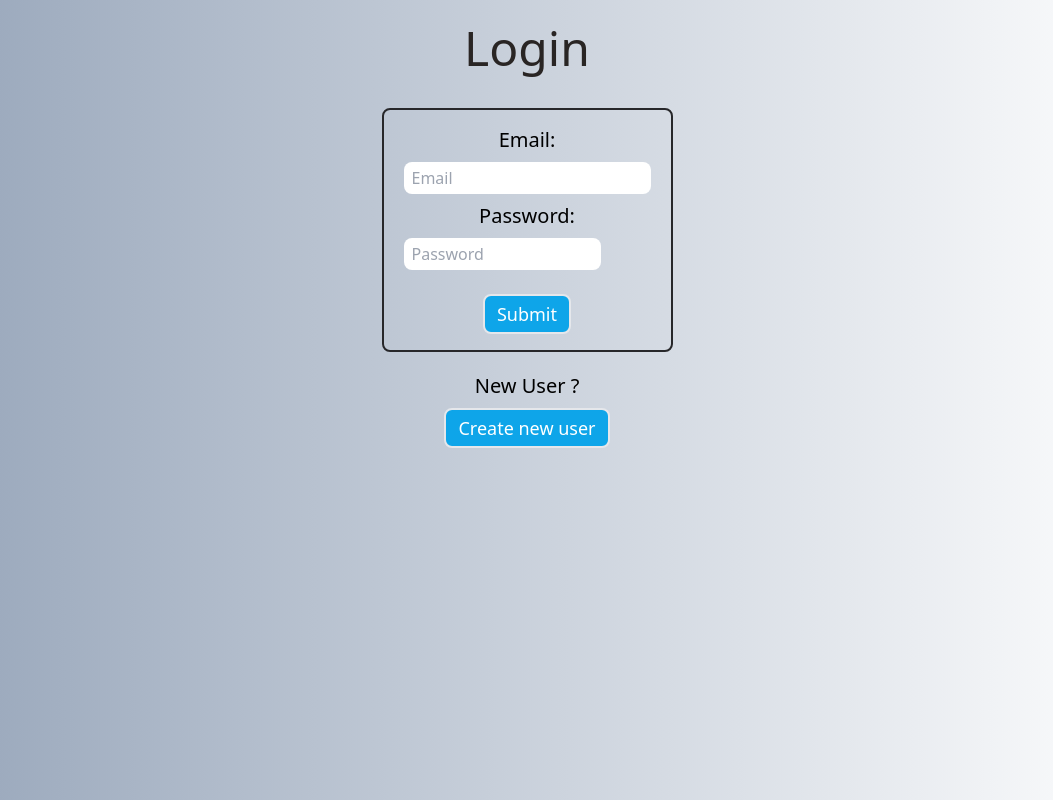
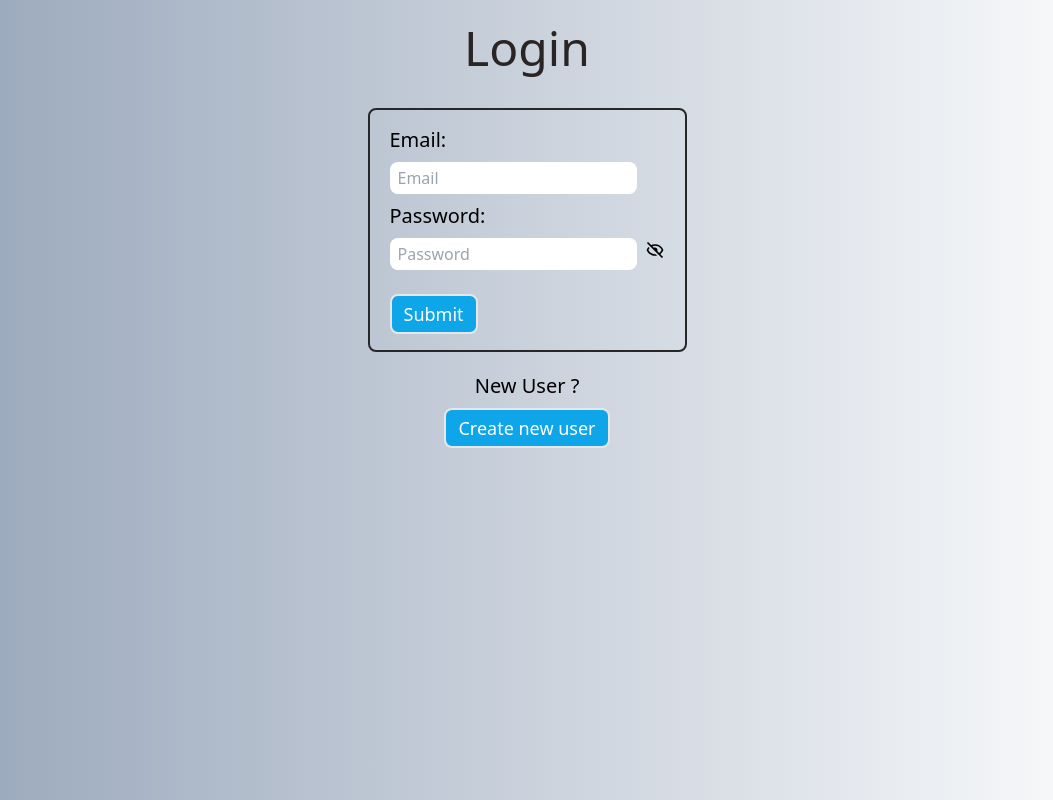
Before and after one commit to rkaufusi/notesFrontend, a React (Create React App) app: page / in a window 1280 px wide. Shown: the whole page, without its empty margins (113-1166 px from the left). Built offline with nearby package versions, Linux system fonts and the light colour scheme.

Commit message:
toggle show hide password

```diff
--- a/src/pages/login.js
+++ b/src/pages/login.js
@@ -43,8 +43,8 @@ const Login = () => {
     <div className="flex flex-col items-center bg-gradient-to-r from-slate-400 h-screen">
       <h3 className="text-stone-800 text-5xl m-3 p-3">Login</h3>
       <div className="border-zinc-800 border-2 rounded-lg m-3">
-        <form className="flex flex-col items-center py-2 px-5">
-          <label className="text-xl p-2">Email:</label>
+        <form className="flex flex-col items-start py-2 px-5">
+          <label className="text-xl py-2">Email:</label>
           <input
             className="py-1 px-2 rounded-lg focus:border-blue-600"
             onChange={(event) =>
@@ -52,18 +52,19 @@ const Login = () => {
             }
             placeholder="Email"
           />
-          <label className="text-xl p-2">Password:</label>
+          <label className="text-xl py-2">Password:</label>
           <div className="flex-col">
             <input
               type={isShown ? "text" : "password"}
-              className="w-[80%] py-1 px-2 rounded-lg focus:border-blue-400"
+              className="py-1 px-2 rounded-lg focus:border-blue-400"
               onChange={(event) =>
                 setUser({ ...user, password: event.target.value })
               }
               placeholder="Password"
             />
+						<button type="button" onClick={togglePassword} className="ml-2 text-xl">{isShown ? <BiShow/> : <BiHide/>}</button>
           </div>
-          <div className="pt-4 m-2">
+          <div className="pt-4 my-2">
             <button
               onClick={(event) => handleSubmit(event)}
               className=" bg-sky-500 text-white border-2 rounded-lg px-3 py-1 text-lg"
```
